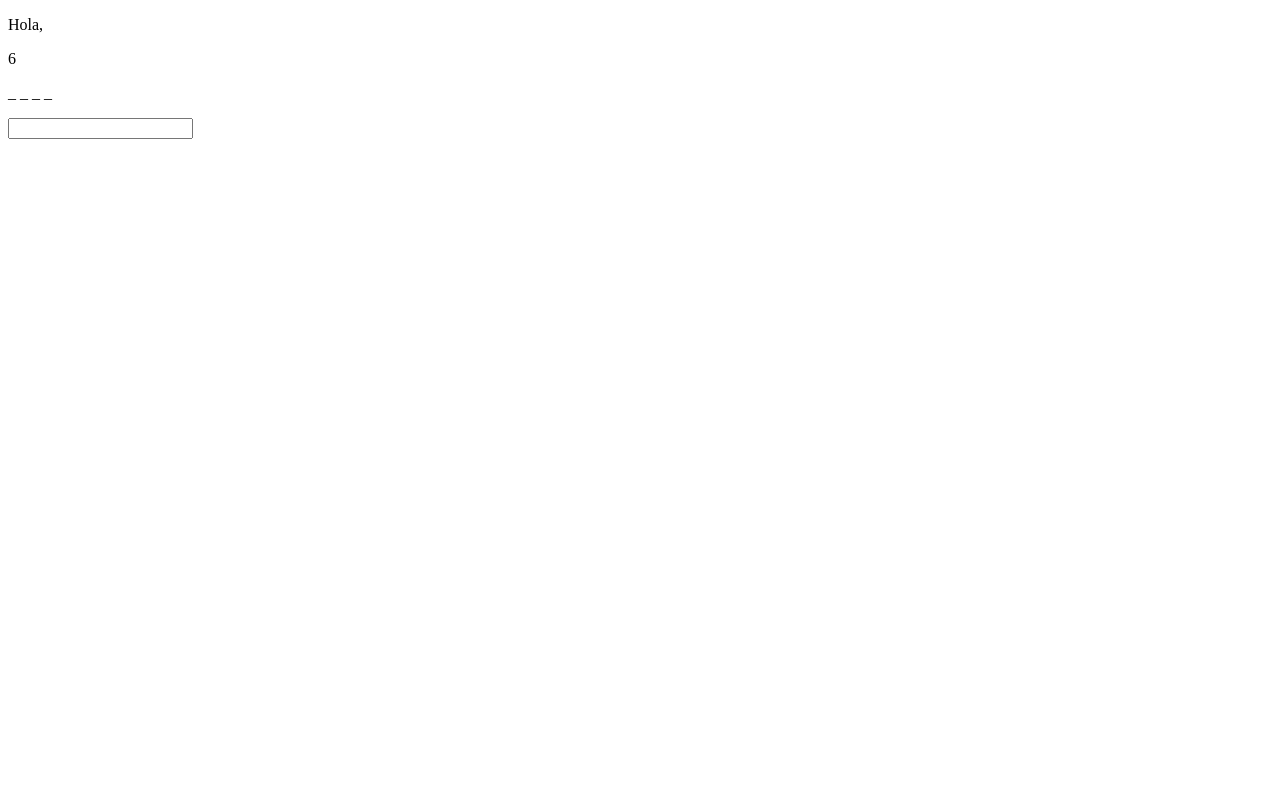
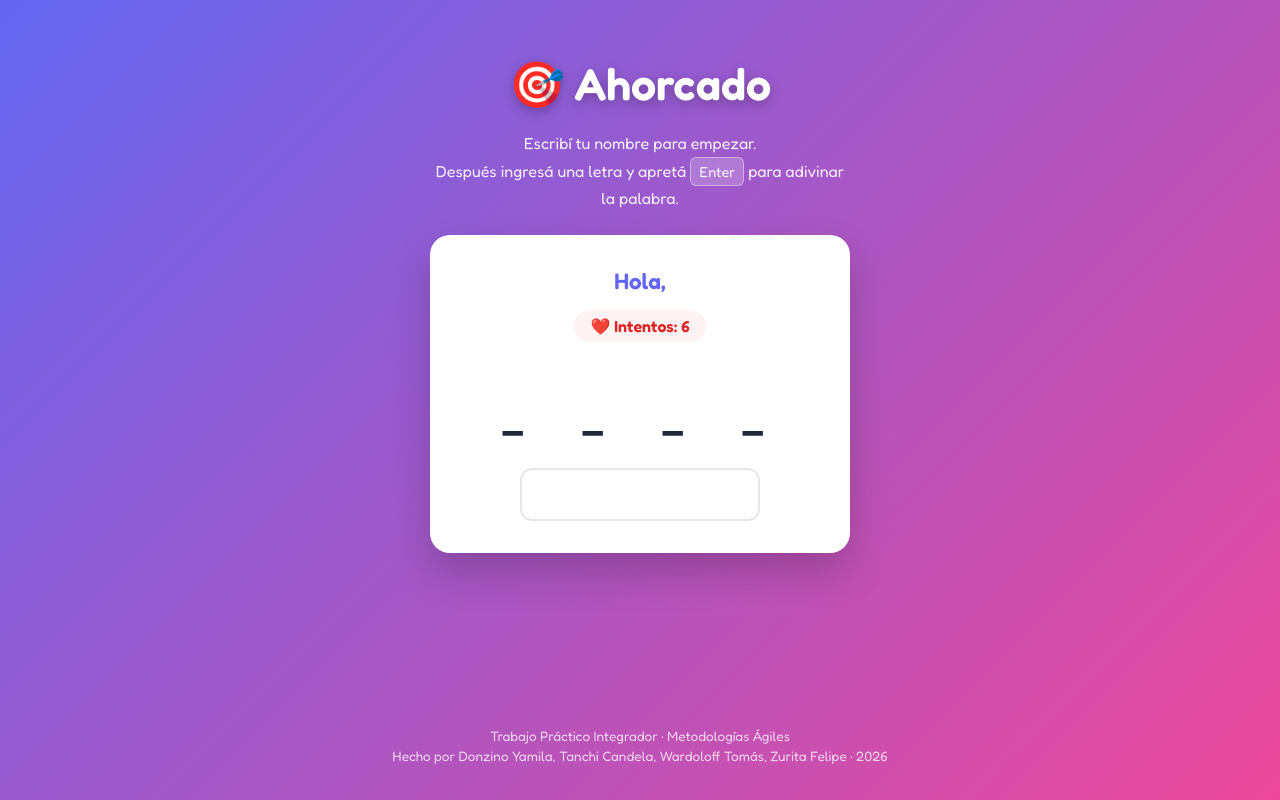
Before and after one commit to Tomas-Wardoloff/TPI-metolodogias-agiles, a website with bundled scripts: page index.html in a window 1280 px wide. Both pictures are taken after a click on the button "Continuar". Built offline with nearby package versions, Linux system fonts and the light colour scheme.

Commit message:
prueba de estilos

```diff
--- a/index.html
+++ b/index.html
@@ -4,11 +4,28 @@
 <head>
   <meta charset="UTF-8" />
   <title>Ahorcado</title>
+  <link rel="preconnect" href="https://fonts.googleapis.com" />
+  <link href="https://fonts.googleapis.com/css2?family=Fredoka:wght@400;600&family=Space+Mono:wght@700&display=swap" rel="stylesheet" />
 </head>
 
 <body>
+  <h1 class="titulo">🎯 Ahorcado</h1>
+
+  <p class="instrucciones">
+    Escribí tu nombre para empezar.<br />
+    Después ingresá una letra y apretá <kbd>Enter</kbd> para adivinar la palabra.
+  </p>
+
   <div id="app"></div>
+
+  <footer class="footer">
+    <p>Trabajo Práctico Integrador · Metodologías Ágiles</p>
+    <p>Hecho por Donzino Yamila, Tanchi Candela, Wardoloff Tomás, Zurita Felipe · 2026</p>
+  </footer>
+
   <script type="module" src="/src/index.ts"></script>
 </body>
 
+
+
 </html>
--- /dev/null
+++ b/src/env.d.ts
@@ -0,0 +1 @@
+declare module "*.css";
--- a/src/index.ts
+++ b/src/index.ts
@@ -1,4 +1,6 @@
 import { mountApp, mountGame } from "./ui/main";
+import "./ui/styles.css";
+
 
 const root = document.getElementById("app")!;
 const word = new URLSearchParams(window.location.search).get("word");
--- a/src/ui/main.ts
+++ b/src/ui/main.ts
@@ -26,9 +26,9 @@ export function mountGame(root: HTMLElement, palabra: string): void {
 
   const dibujar = () => {
     const estado = juego.ganada()
-      ? `<p data-testid="status">GANASTE</p>`
+      ? `<p data-testid="status" class="ganaste">GANASTE</p>`
       : juego.perdida()
-        ? `<p data-testid="status">PERDISTE</p>`
+        ? `<p data-testid="status" class="perdiste">PERDISTE</p>`
         : "";
     root.innerHTML = `
       <p data-testid="intentos">${juego.intentosRestantes()}</p>
--- /dev/null
+++ b/src/ui/styles.css
@@ -0,0 +1,198 @@
+:root {
+  --fondo-1: #6366f1;
+  --fondo-2: #ec4899;
+  --tarjeta: #ffffff;
+  --texto: #1f2937;
+  --suave: #6b7280;
+  --primario: #6366f1;
+  --verde: #16a34a;
+  --rojo: #dc2626;
+}
+
+* {
+  box-sizing: border-box;
+}
+
+body {
+  margin: 0;
+  min-height: 100vh;
+  font-family: "Fredoka", sans-serif;
+  color: var(--texto);
+  background: linear-gradient(135deg, var(--fondo-1), var(--fondo-2));
+  display: flex;
+  flex-direction: column;
+  align-items: center;
+  padding: 16px;
+}
+
+.titulo {
+  color: white;
+  font-size: 2.8rem;
+  margin: 40px 0 20px;
+  text-shadow: 0 4px 12px rgba(0, 0, 0, 0.25);
+}
+
+#app {
+  width: 100%;
+  max-width: 420px;
+  padding: 32px 24px;
+  background: var(--tarjeta);
+  border-radius: 20px;
+  box-shadow: 0 20px 40px rgba(0, 0, 0, 0.2);
+  text-align: center;
+  animation: aparecer 0.4s ease-out;
+}
+
+/* Saludo */
+[data-testid="saludo"] {
+  font-size: 1.4rem;
+  font-weight: 600;
+  color: var(--primario);
+  margin: 0;
+}
+
+[data-testid="saludo"]:empty {
+  display: none;
+}
+
+/* Intentos: la etiqueta y el corazón se agregan con CSS,
+   así el texto del elemento sigue siendo solo el número */
+[data-testid="intentos"] {
+  display: inline-block;
+  padding: 6px 16px;
+  border-radius: 999px;
+  background: #fef2f2;
+  color: var(--rojo);
+  font-weight: 600;
+}
+
+[data-testid="intentos"]::before {
+  content: "❤️ Intentos: ";
+}
+
+/* Palabra oculta */
+[data-testid="word"] {
+  font-family: "Space Mono", monospace;
+  font-size: 2.6rem;
+  letter-spacing: 0.35em;
+  margin: 24px 0;
+  word-break: break-all;
+}
+
+/* Estado (GANASTE) */
+[data-testid="status"] {
+  font-size: 1.8rem;
+  font-weight: 600;
+}
+
+[data-testid="status"].ganaste {
+  color: var(--verde);
+  animation: rebote 0.6s ease;
+}
+
+[data-testid="status"].ganaste::before {
+  content: "🎉 ";
+}
+
+[data-testid="status"].perdiste {
+  color: var(--rojo);
+  animation: temblor 0.5s ease;
+}
+
+[data-testid="status"].perdiste::before {
+  content: "💀 ";
+}
+
+@keyframes temblor {
+  0%, 100% { transform: translateX(0); }
+  20%, 60% { transform: translateX(-8px); }
+  40%, 80% { transform: translateX(8px); }
+}
+
+/* Inputs */
+input {
+  width: 100%;
+  max-width: 240px;
+  font-family: inherit;
+  font-size: 1.3rem;
+  padding: 12px;
+  border: 2px solid #e5e7eb;
+  border-radius: 12px;
+  text-align: center;
+  outline: none;
+  transition: border-color 0.2s, box-shadow 0.2s;
+}
+
+input:focus {
+  border-color: var(--primario);
+  box-shadow: 0 0 0 4px rgba(99, 102, 241, 0.2);
+}
+
+/* Botón */
+button {
+  display: block;
+  margin: 16px auto 0;
+  font-family: inherit;
+  font-size: 1.1rem;
+  font-weight: 600;
+  padding: 12px 32px;
+  border: none;
+  border-radius: 12px;
+  background: var(--primario);
+  color: white;
+  cursor: pointer;
+  transition: transform 0.1s, background 0.2s;
+}
+
+button:hover {
+  background: #4f46e5;
+}
+
+button:active {
+  transform: scale(0.96);
+}
+
+/* Animaciones */
+@keyframes aparecer {
+  from { opacity: 0; transform: translateY(20px); }
+  to   { opacity: 1; transform: translateY(0); }
+}
+
+@keyframes rebote {
+  0%   { transform: scale(0.5); opacity: 0; }
+  60%  { transform: scale(1.15); opacity: 1; }
+  100% { transform: scale(1); }
+}
+
+/* Instrucciones */
+.instrucciones {
+  max-width: 420px;
+  margin: 0 0 24px;
+  color: rgba(255, 255, 255, 0.9);
+  font-size: 1rem;
+  line-height: 1.6;
+  text-align: center;
+}
+
+kbd {
+  display: inline-block;
+  padding: 2px 8px;
+  border-radius: 6px;
+  background: rgba(255, 255, 255, 0.2);
+  border: 1px solid rgba(255, 255, 255, 0.4);
+  font-family: inherit;
+  font-size: 0.9em;
+}
+
+/* Footer */
+.footer {
+  margin-top: auto;
+  padding: 32px 0 16px;
+  color: rgba(255, 255, 255, 0.75);
+  font-size: 0.85rem;
+  text-align: center;
+}
+
+.footer p {
+  margin: 4px 0;
+}
```
